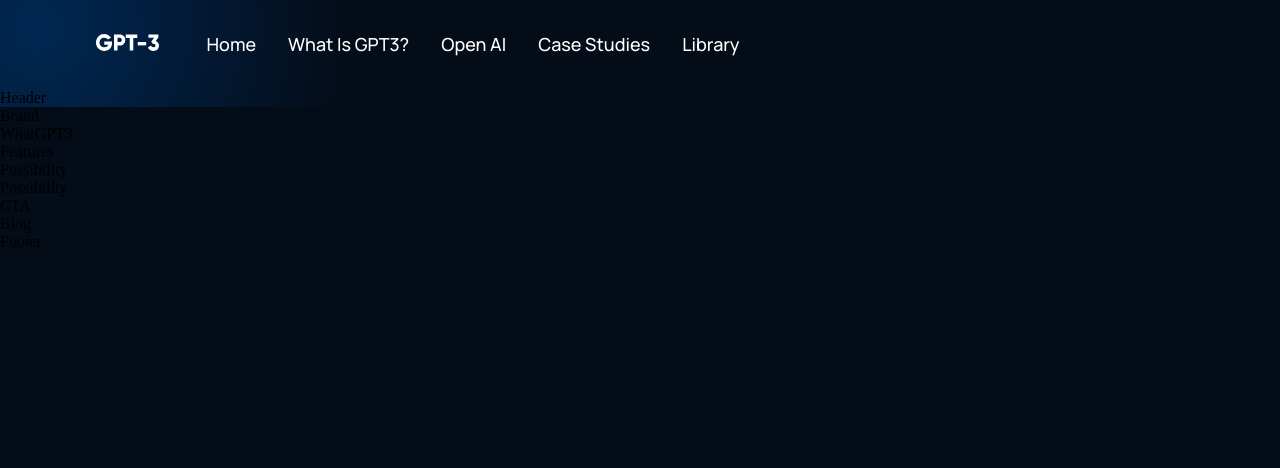
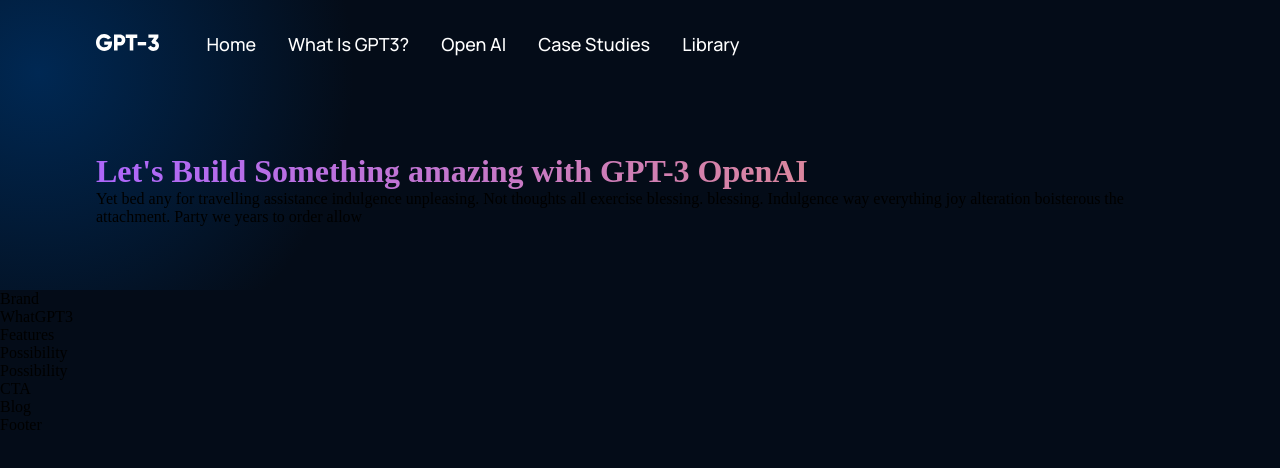
Before and after one commit to rusualin0031/project-alin-GPT3-OpenAI, a React (Create React App) app: page / in a window 1280 px wide. Shown: the top 468 px of the page. Built offline with nearby package versions, Linux system fonts and the light colour scheme.

Commit message:
Header Name

```diff
--- a/src/containers/header/Header.jsx
+++ b/src/containers/header/Header.jsx
@@ -3,8 +3,11 @@
 
 const Header = () => {
   return (
-    <div>
-      Header
+    <div className='gpt3__header section__padding' id='home'>
+      <div className="gpt3__header-content">
+        <h1 className='gradient__text'>Let&apos;s Build Something amazing with GPT-3 OpenAI</h1>
+        <p>Yet bed any for travelling assistance indulgence unpleasing. Not thoughts all exercise blessing. blessing. Indulgence way everything joy alteration boisterous the attachment. Party we years to order allow</p>
+      </div>
     </div>
   )
 }
```
